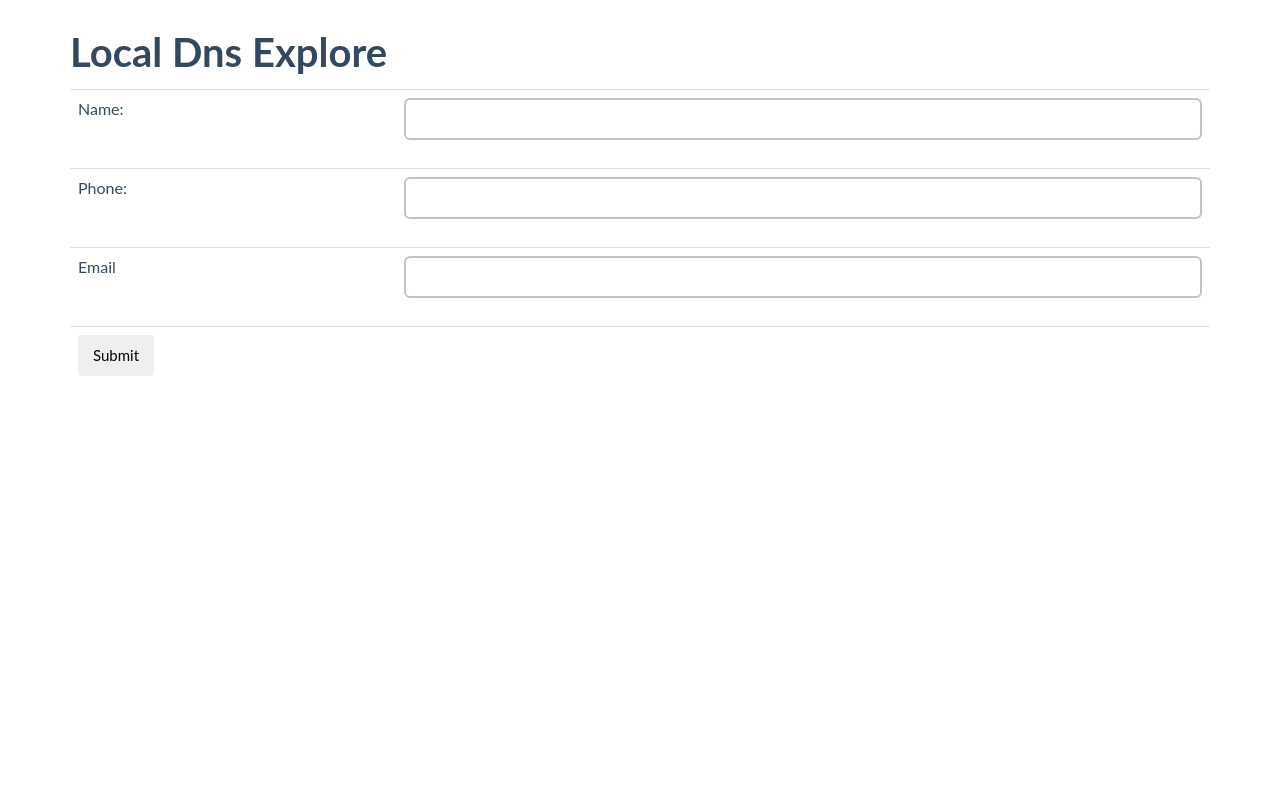
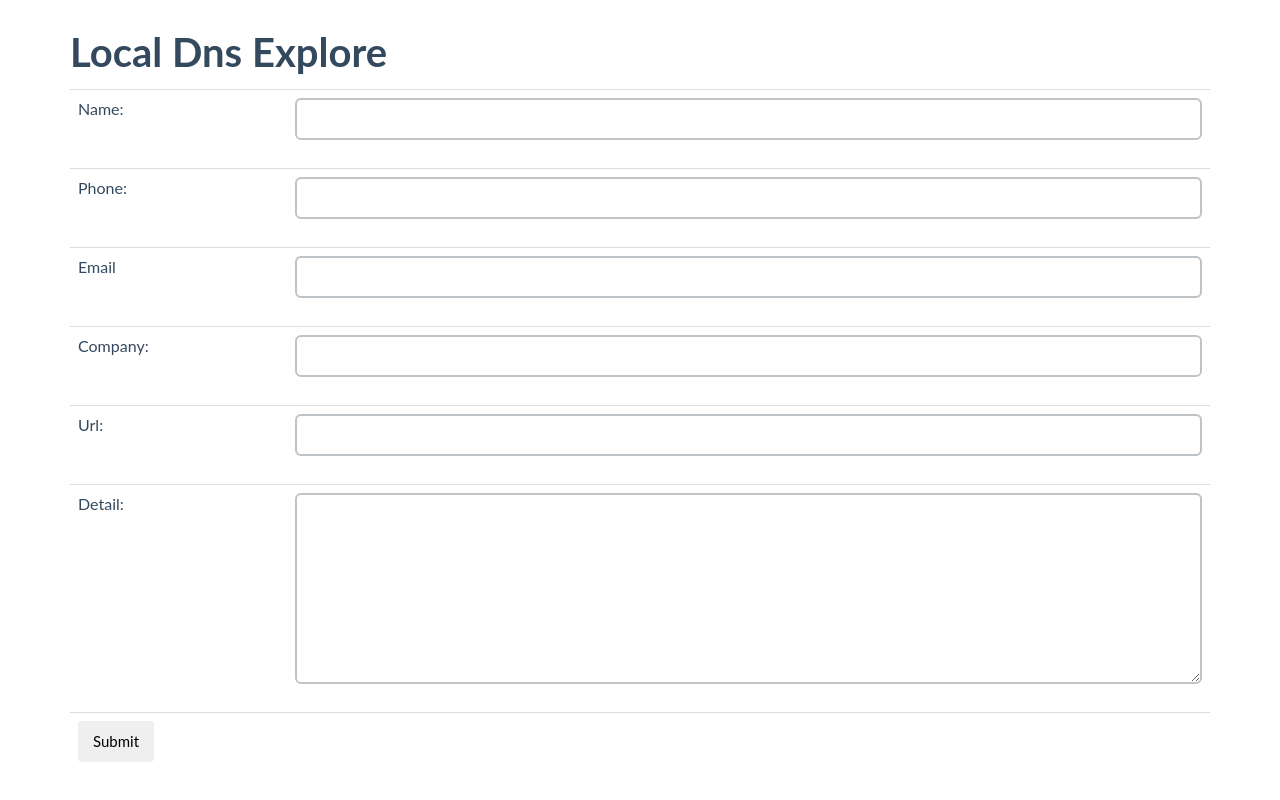
Before and after one commit to showlovel/localDnsExplore, a Flask app: page / in a window 1280 px wide. Run offline with Flask 2, Linux system fonts and the light colour scheme; some web fonts are replaced.

Commit message:
finish index template

```diff
--- a/templates/index.html
+++ b/templates/index.html
@@ -44,6 +44,36 @@
       </tr>
       <tr>
         <td>
+         Company:
+        </td>
+        <td>
+          <div class="form-group">
+            <input type="text" name="some_name" class="form-control" value>
+          </div>
+        </td>
+      </tr>
+      <tr>
+        <td>
+         Url:
+        </td>
+        <td>
+          <div class="form-group">
+            <input type="text" name="some_name" class="form-control" value>
+          </div>
+        </td>
+      </tr>
+      <tr>
+        <td>
+        Detail:
+        </td>
+        <td>
+          <div class="form-group">
+            <textarea name="Name" rows="8" cols="40" class="form-control"></textarea>
+          </div>
+        </td>
+      </tr>
+      <tr>
+        <td>
             <input type="submit" name="some_name" class="btn" value="Submit">
         </td>
         <td>
```
